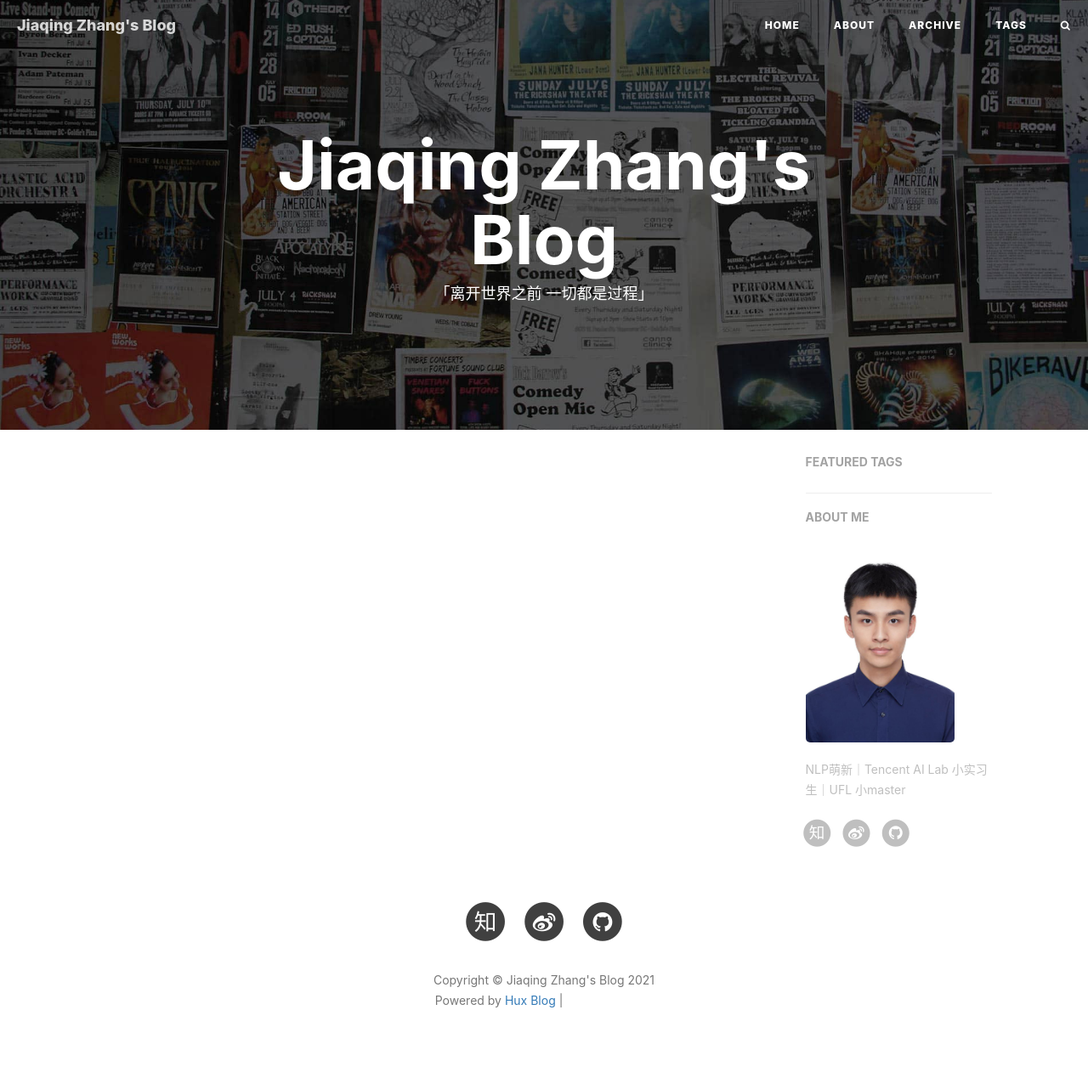
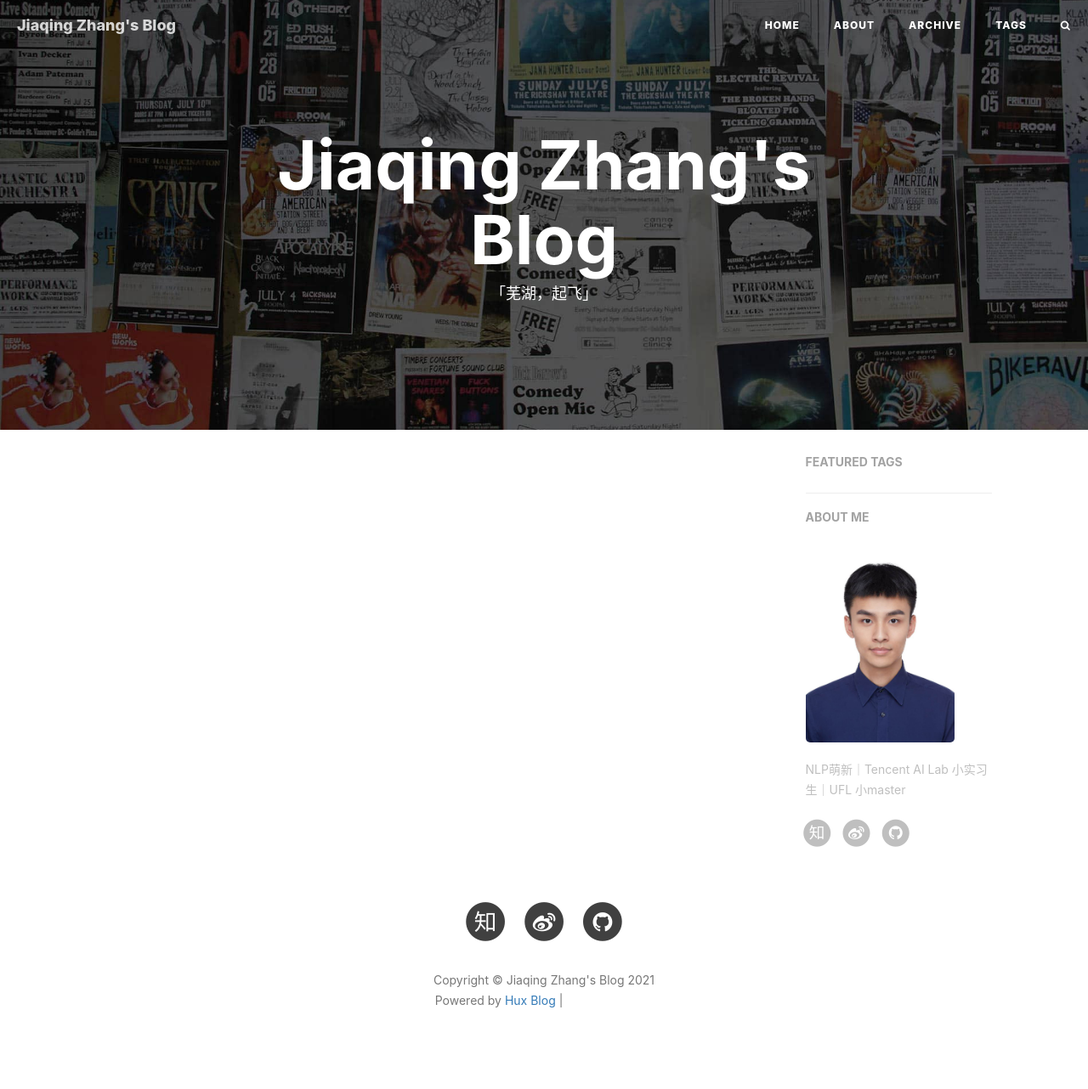
Before and after one commit to danielqingz/danielqingz.github.io, a Jekyll site: the page built from index.html, in a window 1280 px wide. Shown: the whole page at 85% size. Built offline with Jekyll 4.4.1, drawn with Linux system fonts in a browser that asks for light colours; nearby versions of some CDN libraries; the list of posts is cut into pages by our own code; comment, search, counter and statistics services are not loaded; grey boxes are pictures that could not be loaded.

Commit message:
Update index.html

```diff
--- a/index.html
+++ b/index.html
@@ -1,6 +1,6 @@
 ---
 layout: page
-description: "「离开世界之前 一切都是过程」"
+description: "「芜湖，起飞」"
 ---
 
 {% for post in paginator.posts %}
```
